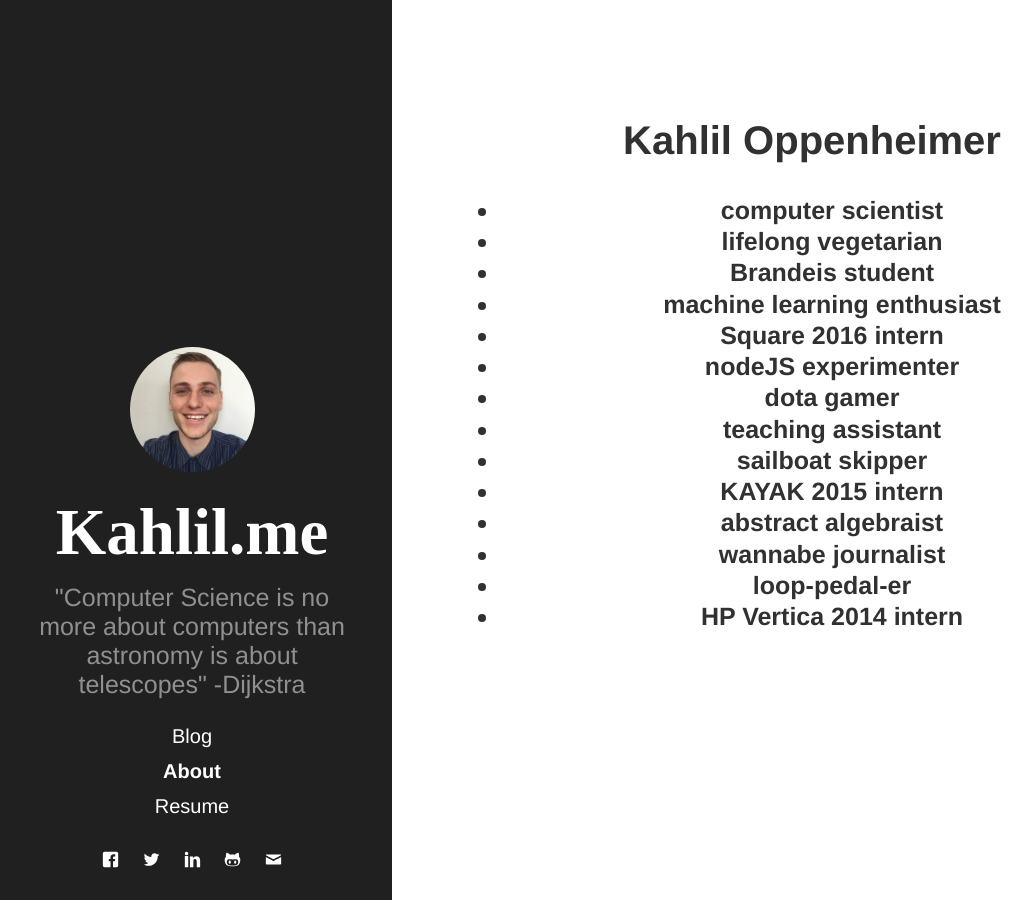
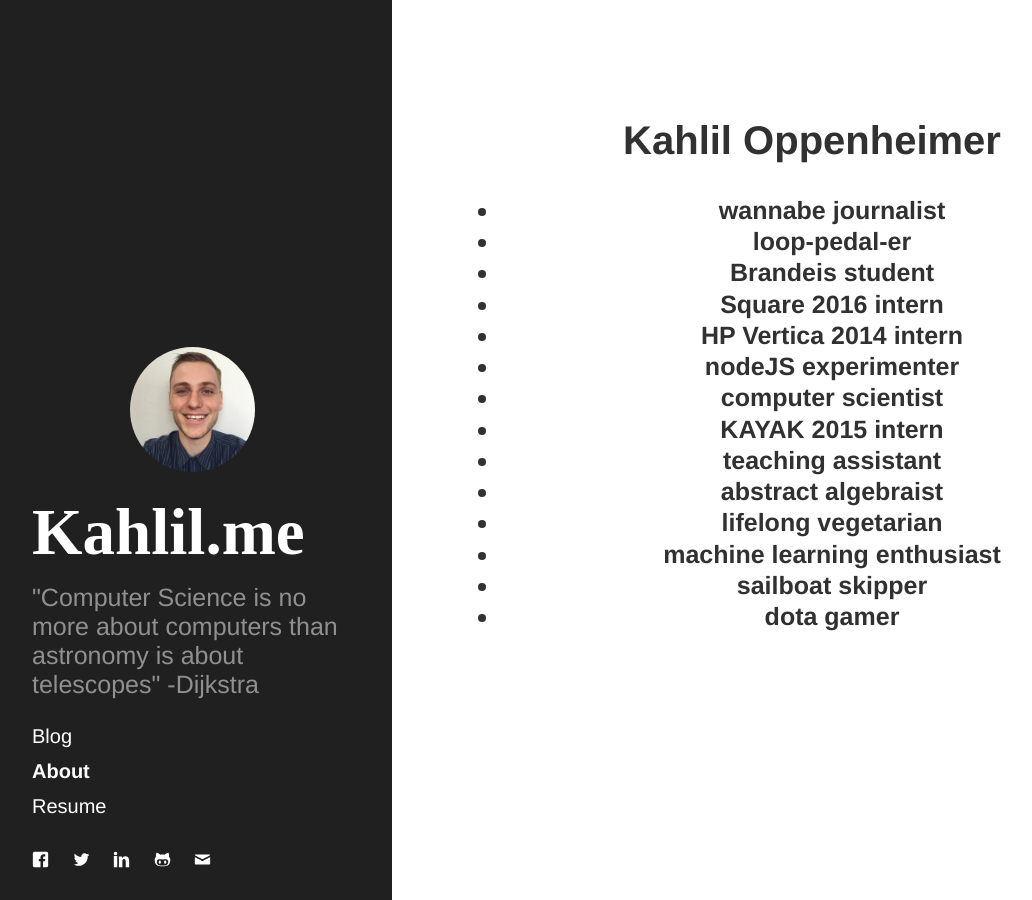
Before and after one commit to kahliloppenheimer/kahliloppenheimer.github.io, a Jekyll site: the page built from about.html, in a window 1280 px wide. Shown: the whole page, without its empty margins (8-1040 px from the left). Built offline with Jekyll 4.4.1, drawn with Linux system fonts in a browser that asks for light colours; nearby versions of some CDN libraries.

Commit message:
Left aligned sidebar text to fix mobile spacing

```diff
--- a/about.html
+++ b/about.html
@@ -6,7 +6,7 @@
 
 <h1> Kahlil Oppenheimer </h1>
 <h3 class="about-desc">
-  <ul class="texts">
+  <ul class="texts" id="about-desc-list">
     {% for desc in site.about-descriptions %}
     <li>{{ desc }}</li>
     {% endfor %}
--- a/public/css/main.css
+++ b/public/css/main.css
@@ -54,11 +54,12 @@
  */
 
 .sidebar {
-  text-align: center;
+  text-align: left;
   padding: 2rem 1rem;
   color: rgba(255,255,255,.5);
   background-color: #202020;
 }
+
 @media (min-width: 48em) {
   .sidebar {
     position: fixed;
@@ -66,7 +67,7 @@
     left: 0;
     bottom: 0;
     width: 18rem;
-    text-align: center;
+    text-align: left;
   }
 }
 
--- a/public/js/about.js
+++ b/public/js/about.js
@@ -1,5 +1,6 @@
 $(document).ready(function() {
 
+    shuffleList('#about-desc-list');
     $('.about-desc').textillate(
         {
             minDisplayTime: 1000,
@@ -7,6 +8,13 @@
             in: {effect: 'fadeInDownBig', delay: 30},
             out: { delay: 30, effect: 'hinge', shuffle: true},
             loop: true,
-            selector: '.texts'
+            selector: '.texts',
         });
 });
+
+function shuffleList(listSelector) {
+    var ul = document.querySelector(listSelector);
+    for (var i = ul.children.length; i >= 0; i--) {
+        ul.appendChild(ul.children[Math.random() * i | 0]);
+    }
+}
```
